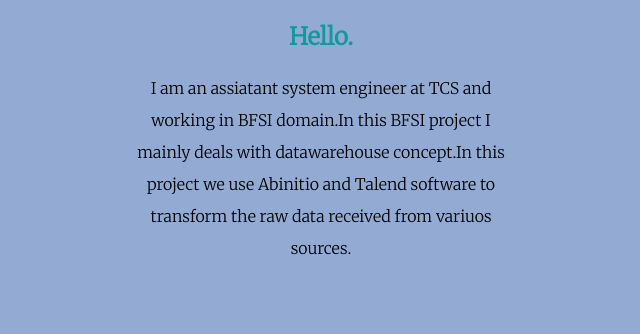
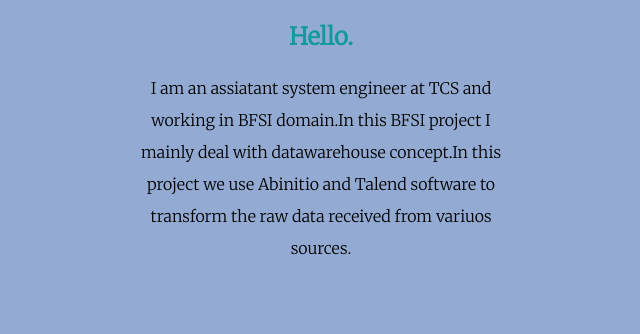
Before and after one commit to ankity-dell/CV_, a plain HTML site: page index.html in a window 1280 px wide. Shown: the part 1220-1554 px from the top of the page, 319-959 px from the left. Drawn offline with Linux system fonts and the light colour scheme.

Commit message:
3rd updste

```diff
--- a/index.html
+++ b/index.html
@@ -27,7 +27,7 @@
     <div class="profile">
       <img src="ankit.png" alt="ankit profile pic" height="300px" width="300px">
       <h2>Hello.</h2>
-      <p class="intro1">I am an assiatant system engineer at TCS and working in BFSI domain.In this BFSI project I mainly deals with datawarehouse concept.In this project we use Abinitio and Talend software to transform the raw data received from variuos sources. </p>
+      <p class="intro1">I am an assiatant system engineer at TCS and working in BFSI domain.In this BFSI project I mainly deal with datawarehouse concept.In this project we use Abinitio and Talend software to transform the raw data received from variuos sources. </p>
     </div>
     <hr>
     <div class="education">
```
